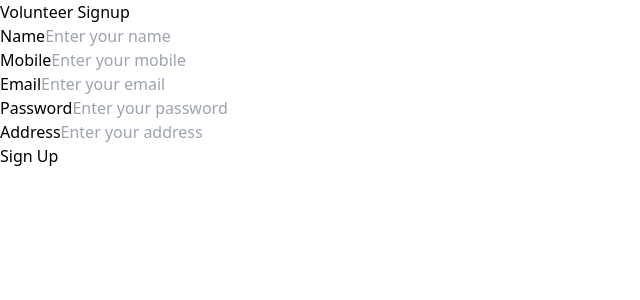
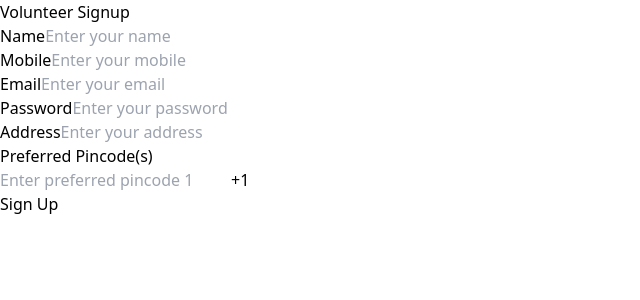
Before and after one commit to NKomrade/ZeroHunger, a React (Vite) app: page /volunteer/signup in a window 1280 px wide. Shown: the top 300 px of the page, without its empty margins (0-640 px from the left). Built offline with nearby package versions, Linux system fonts and the light colour scheme.

Commit message:
VProfile

```diff
--- a/src/pages/volunteer/VolunteerProfile.jsx
+++ b/src/pages/volunteer/VolunteerProfile.jsx
@@ -9,6 +9,7 @@ const mockUserData = {
   phone: '(239) 816-9029',
   mobile: '(320) 380-4539',
   address: 'Bay Area, San Francisco, CA',
+  pincode: '94101',
   profilePicture: '',
 };
 
@@ -31,11 +32,12 @@ const VolunteerProfile = () => {
     <div className="flex flex-col min-h-screen">
       {/* Frozen Navbar */}
       <nav className="bg-blue-500 p-4 flex justify-between items-center sticky top-0 z-50">
-        <div className="text-white font-bold text-lg">
-            ZeroHunger
-        </div>
+        <div className="text-white font-bold text-lg">ZeroHunger</div>
         <div>
-            <Link to="/" className=" text-white px-4 py-2 rounded-full hover:text-black hover:bg-neutral-200 transition duration-200">
+          <Link
+            to="/"
+            className="text-white px-4 py-2 rounded-full hover:text-black hover:bg-neutral-200 transition duration-200"
+          >
             Sign out as Recipient
           </Link>
         </div>
@@ -59,7 +61,6 @@ const VolunteerProfile = () => {
           <div className="bg-white shadow rounded-lg p-6 flex">
             {/* Left Section: Profile Icon and Basic Info */}
             <div className="w-1/3 flex flex-col items-center">
-              {/* Profile Icon (React Icon) */}
               {user.profilePicture ? (
                 <img
                   src={user.profilePicture}
@@ -118,7 +119,7 @@ const VolunteerProfile = () => {
                   <input
                     type="text"
                     name="mobile"
-                    value={user.mobile || ''}
+                    value={user.mobile}
                     onChange={handleInputChange}
                     disabled={!isEditing}
                     className={`w-full border ${isEditing ? 'bg-white' : 'bg-gray-100'} rounded p-2`}
@@ -126,7 +127,8 @@ const VolunteerProfile = () => {
                 </div>
               </div>
 
-              <div className="mb-4">
+              <div className="grid grid-cols-2 gap-4 mb-4">
+                <div>
                   <label className="block text-sm font-medium mb-2">Address</label>
                   <input
                     type="text"
@@ -136,6 +138,18 @@ const VolunteerProfile = () => {
                     disabled={!isEditing}
                     className={`w-full border ${isEditing ? 'bg-white' : 'bg-gray-100'} rounded p-2`}
                   />
+                </div>
+                <div>
+                  <label className="block text-sm font-medium mb-2">Pincode</label>
+                  <input
+                    type="text"
+                    name="pincode"
+                    value={user.pincode}
+                    onChange={handleInputChange}
+                    disabled={!isEditing}
+                    className={`w-full border ${isEditing ? 'bg-white' : 'bg-gray-100'} rounded p-2`}
+                  />
+                </div>
               </div>
 
               {/* Edit Button */}
--- a/src/pages/volunteer/volunteersignup.jsx
+++ b/src/pages/volunteer/volunteersignup.jsx
@@ -10,17 +10,37 @@ export default function VolunteerSignup() {
     mobile: '',
     email: '',
     password: '',
-    address: ''
+    address: '',
   });
+
+  const [pincodes, setPincodes] = useState(['']); // Array to store preferred pincodes
 
   const handleChange = (e) => {
     const { name, value } = e.target;
     setFormData((prevData) => ({ ...prevData, [name]: value }));
   };
 
+  const handlePincodeChange = (index, value) => {
+    const newPincodes = [...pincodes];
+    newPincodes[index] = value;
+    setPincodes(newPincodes);
+  };
+
+  const addPincodeField = () => {
+    setPincodes([...pincodes, '']); // Add a new empty pincode field
+  };
+
+  const removePincodeField = (index) => {
+    if (pincodes.length > 1) {
+      const newPincodes = [...pincodes];
+      newPincodes.splice(index, 1); // Remove the pincode field at the given index
+      setPincodes(newPincodes);
+    }
+  };
+
   const handleSubmit = (e) => {
     e.preventDefault();
-    console.log('Form Data:', formData);
+    console.log('Form Data:', { ...formData, pincodes });
 
     // Add logic to send data to the backend if required.
 
@@ -52,6 +72,41 @@ export default function VolunteerSignup() {
               />
             </div>
           ))}
+
+          <div className="mb-4">
+            <label className="block text-neutral-900 mb-1">
+              Preferred Pincode(s)
+            </label>
+            {pincodes.map((pincode, index) => (
+              <div key={index} className="flex items-center mb-2">
+                <input
+                  type="text"
+                  value={pincode}
+                  onChange={(e) => handlePincodeChange(index, e.target.value)}
+                  placeholder={`Enter preferred pincode ${index + 1}`}
+                  className="w-full border rounded p-2 mr-2 placeholder-gray-400"
+                  required
+                />
+                <button
+                  type="button"
+                  onClick={() => addPincodeField()}
+                  className="bg-green-500 text-white px-3 py-1 rounded hover:bg-green-600 transition"
+                >
+                  +1
+                </button>
+                {pincodes.length > 1 && (
+                  <button
+                    type="button"
+                    onClick={() => removePincodeField(index)}
+                    className="ml-2 bg-red-500 text-white px-3 py-1 rounded hover:bg-red-600 transition"
+                  >
+                    -
+                  </button>
+                )}
+              </div>
+            ))}
+          </div>
+
           <button
             type="submit"
             className="w-full bg-blue-500 text-white py-2 rounded hover:bg-blue-600 transition"
```
Lines whose indentation alone changed are shown as unchanged.
